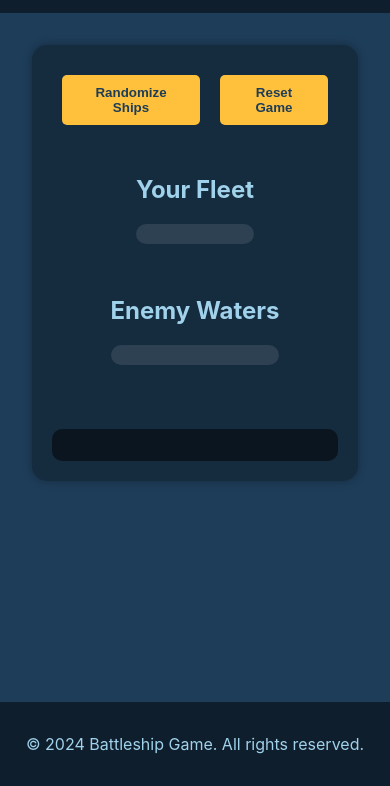
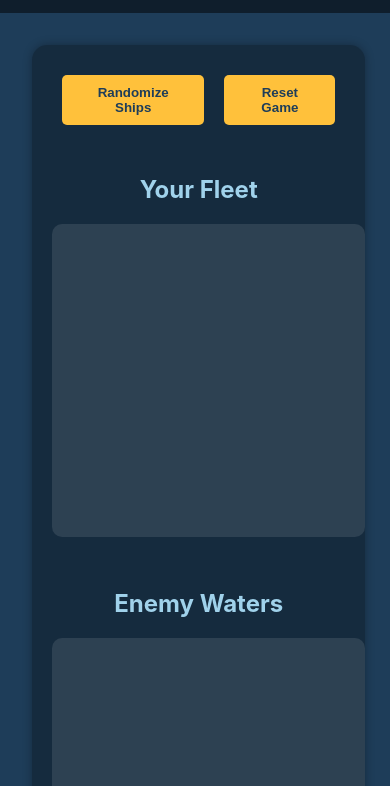
Before and after one commit to Vick606/Battleship, a website built with webpack: page src/index.html in a window 390 px wide. Both pictures are taken after a click on the button "Start Game". Shown: the part 58-844 px from the top of the page. Built offline with nearby package versions, Linux system fonts and the light colour scheme.

Commit message:
Update styles to ensure the game boards are visible and properly sized

```diff
--- a/src/styles/main.css
+++ b/src/styles/main.css
@@ -47,6 +47,7 @@ main {
 
 .board-container {
   text-align: center;
+  width: 45%; /* Adjusted as recommended */
 }
 
 .board {
@@ -57,13 +58,14 @@ main {
   padding: 10px;
   border-radius: 10px;
   margin-top: 1rem;
+  width: 100%;
+  aspect-ratio: 1 / 1; /* Added as recommended */
 }
 
 .cell {
-  width: 30px;
-  height: 30px;
   background-color: var(--light-blue);
   border-radius: 5px;
+  aspect-ratio: 1 / 1; /* Added as recommended */
   display: flex;
   justify-content: center;
   align-items: center;
@@ -102,7 +104,8 @@ main {
 }
 
 #setup-screen, #game-screen {
-  max-width: 800px;
+  width: 90%;
+  max-width: 1200px;
   margin: 0 auto;
   padding: 20px;
   background-color: rgba(0, 0, 0, 0.3);
@@ -174,6 +177,7 @@ footer {
   }
 
   .board-container {
+    width: 100%;
     margin-bottom: 2rem;
   }
 
```
